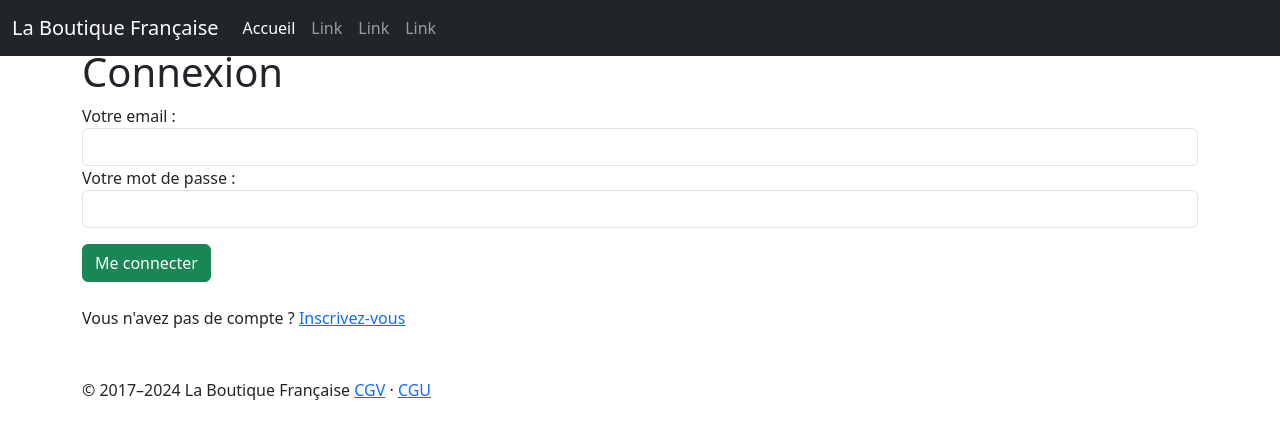
After one commit to aelwardi/ecommerce_project, a Symfony app: template templates/login/index.html.twig in a window 1280 px wide. The commit adds this page. Shown: the top 439 px of the page. Run offline with Twig, Linux system fonts and the light colour scheme; the template is opened without the code that fills it, so the values that code supplies are empty; some libraries are stand-ins or nearby versions.

Commit message:
Login, logout added, and espace profile

```diff
--- a/templates/base.html.twig
+++ b/templates/base.html.twig
@@ -21,14 +21,14 @@
 <header data-bs-theme="dark">
     <nav class="navbar navbar-expand-md navbar-dark fixed-top bg-dark">
         <div class="container-fluid">
-            <a class="navbar-brand" href="#">La Boutique Française</a>
+            <a class="navbar-brand" href="{{ path('app_home') }}">La Boutique Française</a>
             <button class="navbar-toggler" type="button" data-bs-toggle="collapse" data-bs-target="#navbarCollapse" aria-controls="navbarCollapse" aria-expanded="false" aria-label="Toggle navigation">
                 <span class="navbar-toggler-icon"></span>
             </button>
             <div class="collapse navbar-collapse" id="navbarCollapse">
                 <ul class="navbar-nav me-auto mb-2 mb-md-0">
                     <li class="nav-item">
-                        <a class="nav-link active" aria-current="page" href="#">Home</a>
+                        <a class="nav-link active" aria-current="page" href="{{ path('app_home') }}">Accueil</a>
                     </li>
                     <li class="nav-item">
                         <a class="nav-link" href="#">Link</a>
@@ -41,7 +41,11 @@
                     </li>
                 </ul>
                 <div class="speed-menu">
-                    <a href=""><i data-feather="user"></i></a>
+                    {% if app.user %}
+                        <a href="{{ path('app_account') }}"><i data-feather="user"> {{ app.user.firstName }} </i></a>
+                    {% else %}
+                        <a href="{{ path('app_login') }}"><i data-feather="user"></i></a>
+                    {% endif %}
                     <a href=""><i data-feather="shopping-cart"></i></a>
                 </div>
             </div>
--- /dev/null
+++ b/templates/login/index.html.twig
@@ -0,0 +1,27 @@
+{% extends 'base.html.twig' %}
+
+{% block body %}
+    <div class="container my-5">
+        <h1>Connexion</h1>
+
+        {% if error %}
+            <div>{{ error.messageKey|trans(error.messageData, 'security') }}</div>
+        {% endif %}
+
+        <form action="{{ path('app_login') }}" method="post">
+            <label for="username">Votre email :</label>
+            <input class="form-control" type="text" id="username" name="_username" value="{{ last_username }}" required>
+
+            <label for="password">Votre mot de passe :</label>
+            <input class="form-control" type="password" id="password" name="_password" required>
+
+            {# If you want to control the URL the user is redirected to on success#}
+            <input type="hidden" name="_target_path" value="{{ path('app_account') }}">
+
+            <button type="submit" class="btn btn-success mt-3">Me connecter</button>
+        </form>
+
+        </br>
+        Vous n'avez pas de compte ? <a href="{{ path('app_register') }}">Inscrivez-vous</a>
+    </div>
+{% endblock %}
--- a/templates/register/index.html.twig
+++ b/templates/register/index.html.twig
@@ -4,5 +4,8 @@
     <div class="container my-5">
         <h1>Inscription</h1>
         {{ form(registerForm) }}
+
+        </br>
+        Vous avez déjà un compte ? <a href="{{ path('app_login') }}">Connecter-vous</a>
     </div>
 {% endblock %}
```
Also changed, not shown: src/Controller/AccountController.php (added, +16 -0 lines), src/Controller/LoginController.php (added, +29 -0 lines), templates/account/index.html.twig (added, +9 -0 lines), 1 other file.
